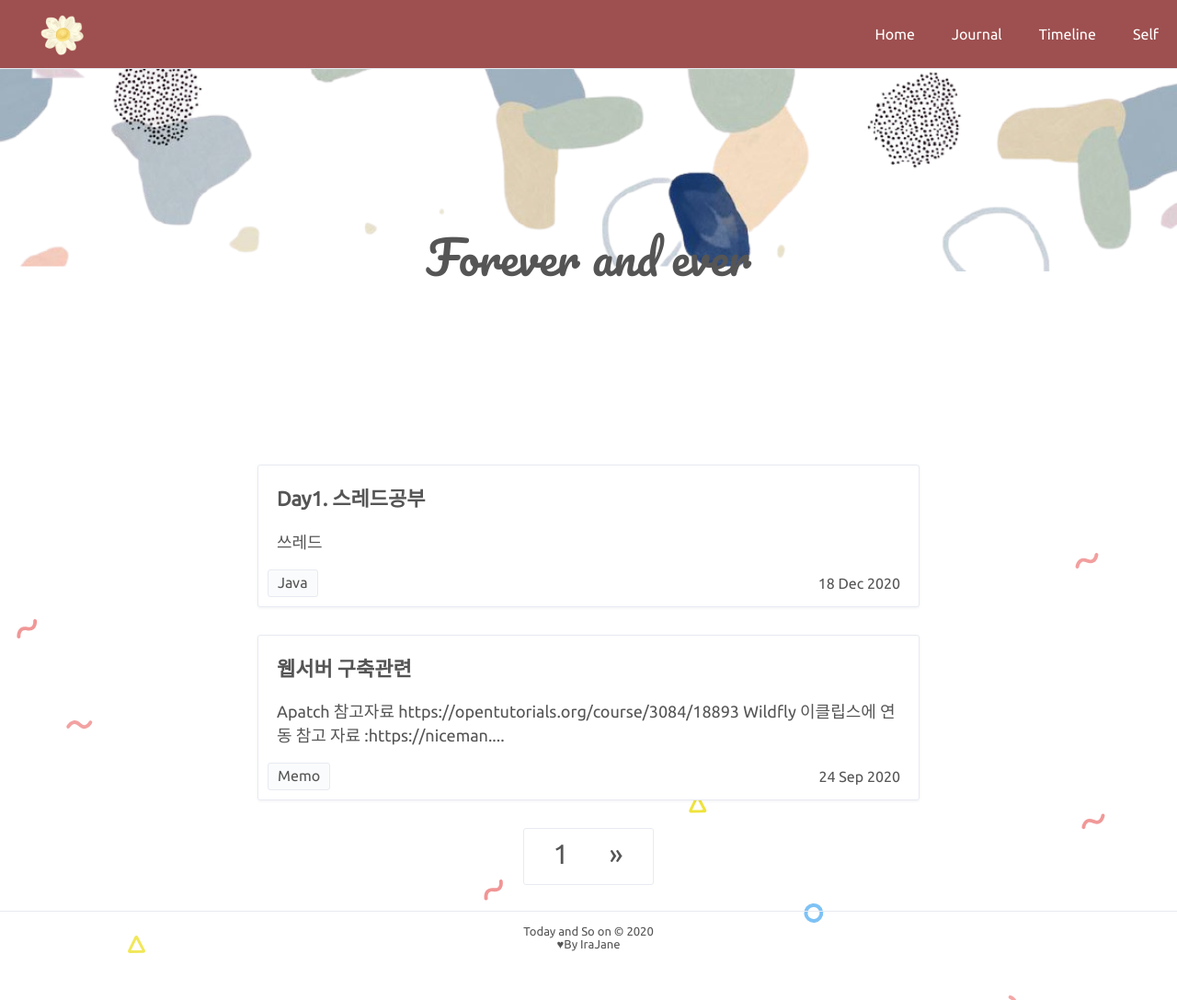
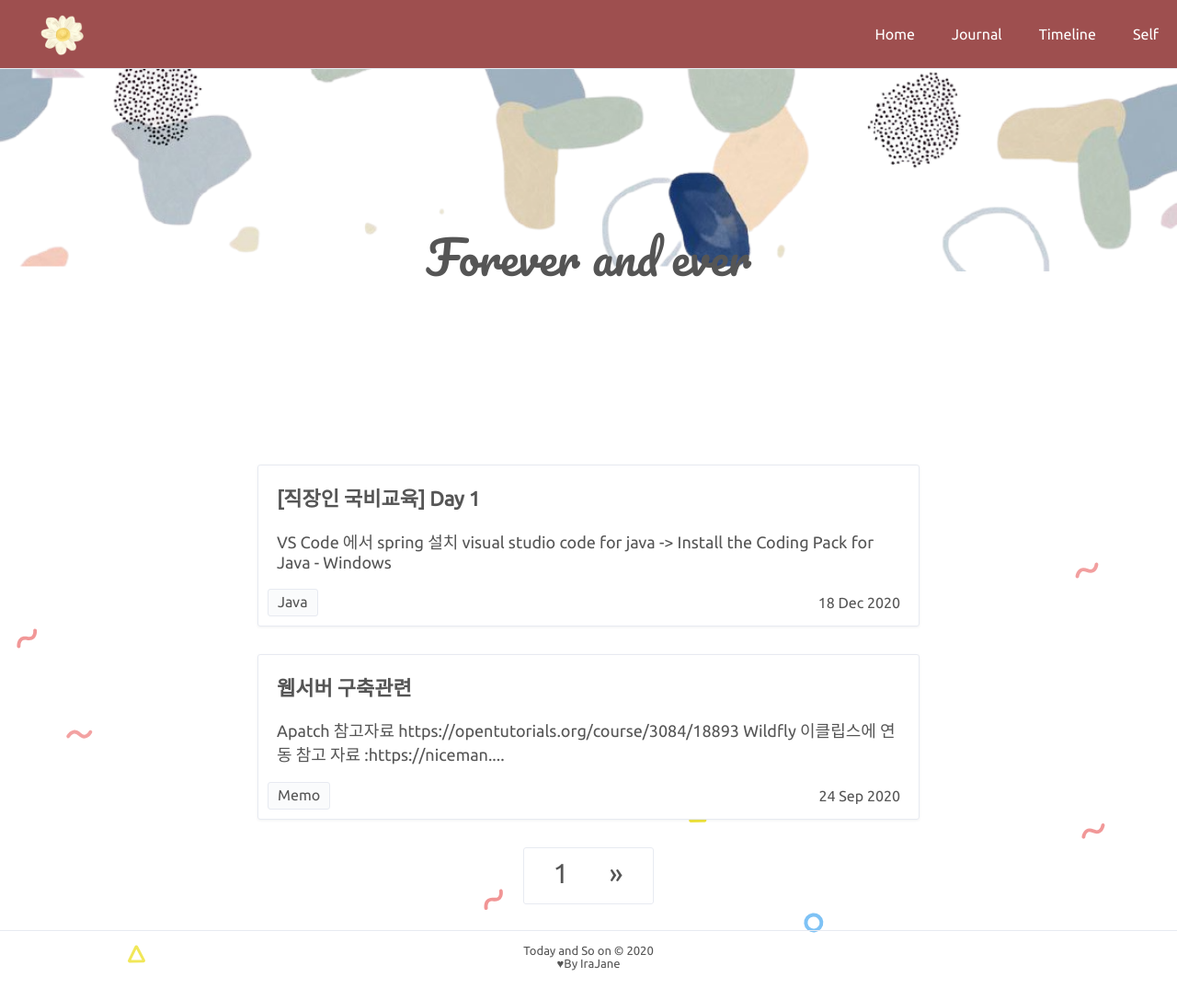
Before and after one commit to IraJane/IraJane.github.io, a Jekyll site: the page built from index.html, in a window 1280 px wide. Shown: the whole page at 92% size. Built offline with Jekyll 4.4.1, drawn with Linux system fonts in a browser that asks for light colours; before the commit the page ends 1066 px from its top, so only the background shows below that; some of the changed lines change nothing that is shown.

Commit message:
Update 2020-12-18-study.md

```diff
--- a/_posts/2020-12-18-study.md
+++ b/_posts/2020-12-18-study.md
@@ -1,10 +1,21 @@
 ---
 layout: post
-title: 'Day1. 스레드공부'
+title: '[직장인 국비교육] Day 1'
 date: 2020.12.18
 author: IraJane
 tags: Java
 ---
 
-<h3>쓰레드</h3>
+
+<h3>VS Code 에서 spring 설치</h3>
+* visual studio code for java -> Install the Coding Pack for Java - Windows
+
+<br><br><br>
+
+<h3>DI (dependency injection</h3>
+* core 로직을 짤 때에 필요함
+* 객체를 직접 생성해도 되지만 객체가 외부에 생성되어 의존을 주입시키는 방식이 있다 (setter() 나 construct() 로 받아서, 유연한 방식, 인스턴스를 외부에서 생성하여 의존 주입함)
+* IoC컨테이너는 객체를 쉽게 불러올 수 있게 해줌 - spring은 Ioc 컨테이너다 라고도 함 - xml에 bean 등록해서 하는 방식을 포함하는 듯
+* Ioc 기반 - 불려질 대상을 만드는 것
+* spring boot - 자바코드를 이용한 의존 주입 / 어노테이션을 이용한 의존 주입
 *
```
